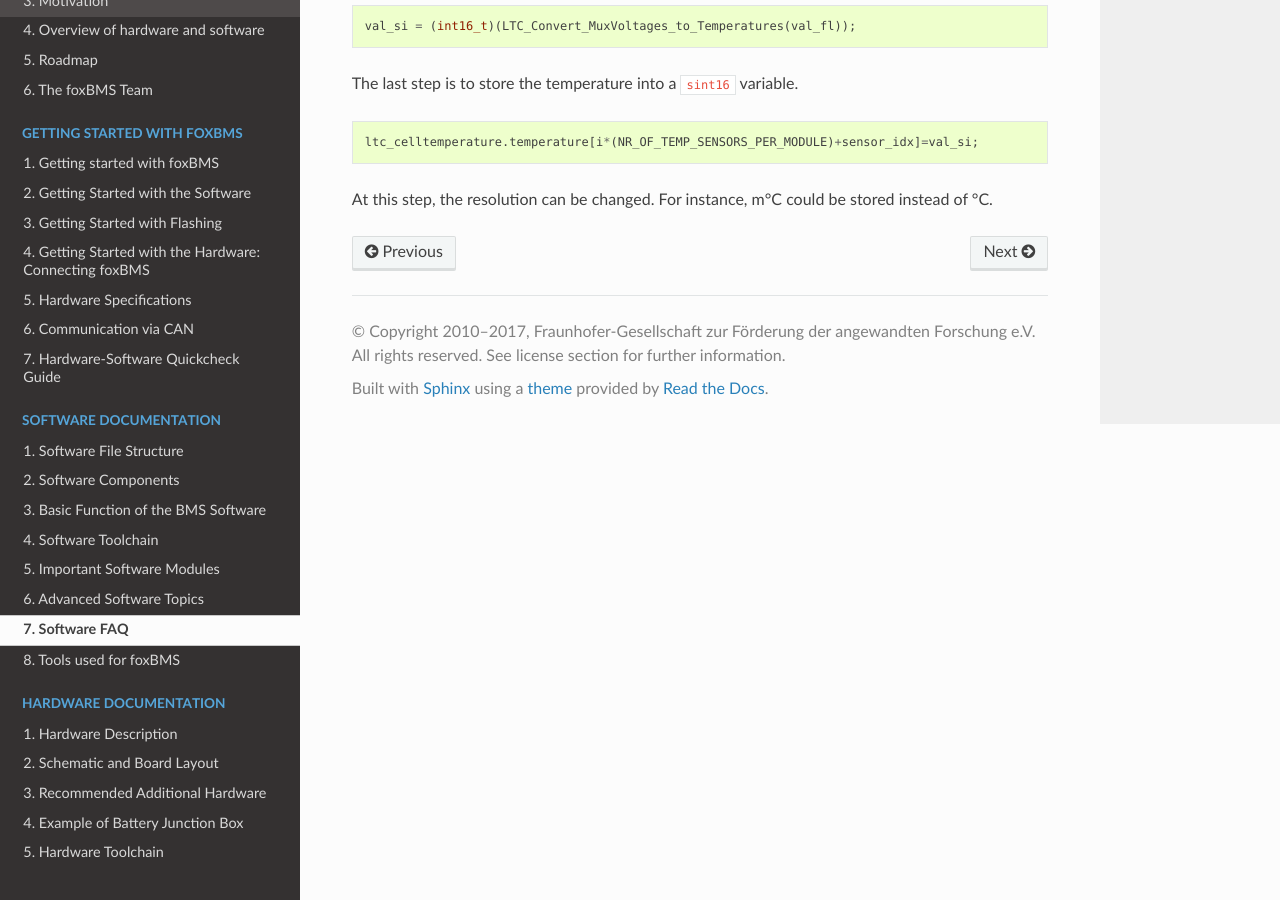
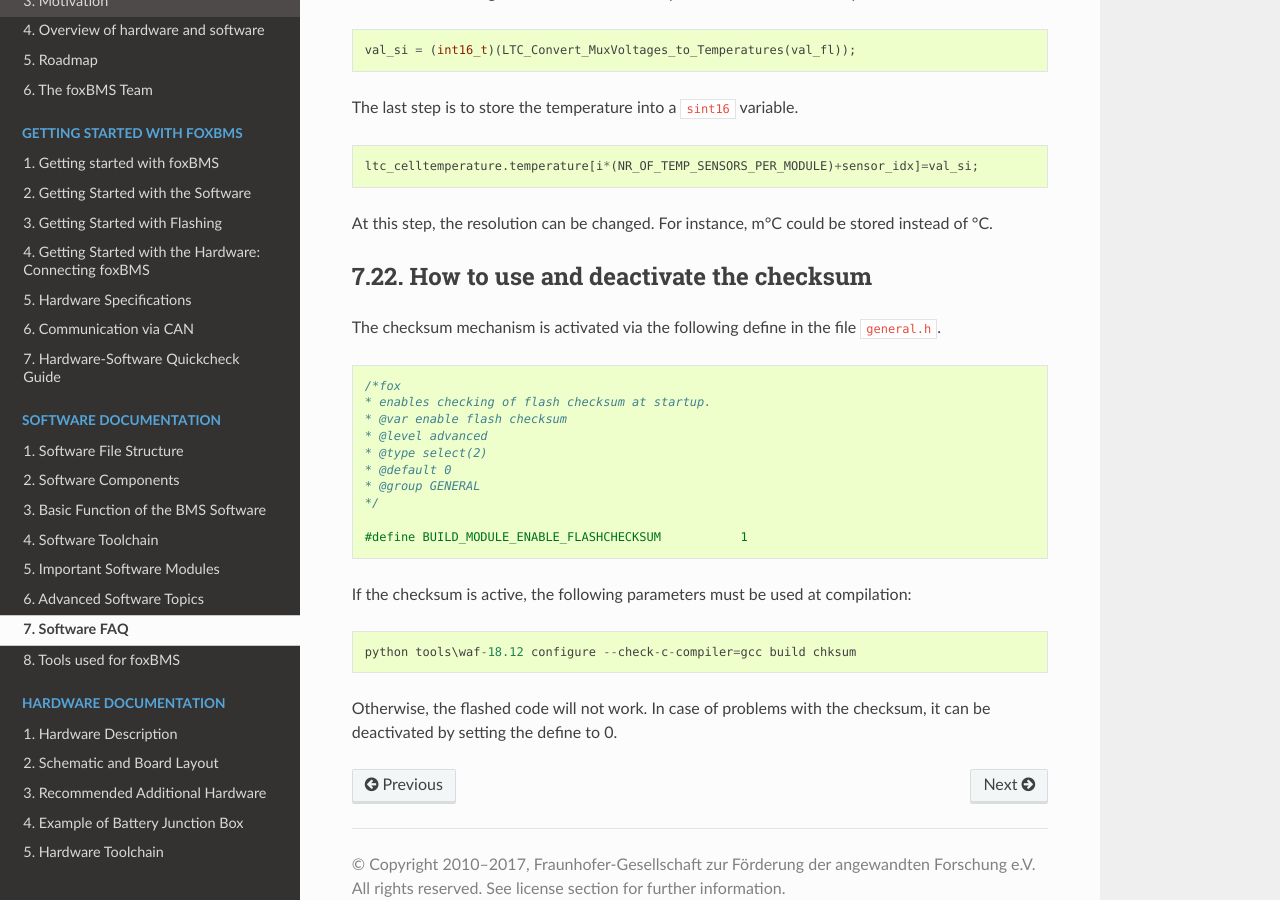
Before and after one commit to foxBMS/foxBMS-documentation, a Sphinx documentation site: the page built from doc/sphinx/software/faq/faq.rst, in a window 1280 px wide and 900 px high, scrolled down 19984 px. Built offline with Sphinx 7.4.7 and the Read the Docs theme 2.0.0, drawn with Linux system fonts in a browser that asks for light colours; the version number could not be read and is left out; some of the changed text lies outside the part shown.

Commit message:
Added section on checksum activation in software FAQ.

```diff
--- a/doc/sphinx/software/faq/faq.rst
+++ b/doc/sphinx/software/faq/faq.rst
@@ -882,3 +882,33 @@ The last step is to store the temperature into a ``sint16`` variable.
     ltc_celltemperature.temperature[i*(NR_OF_TEMP_SENSORS_PER_MODULE)+sensor_idx]=val_si;
 
 At this step, the resolution can be changed. For instance, m°C could be stored instead of °C.
+
+
+.. _faq_checksum:
+
+How to use and deactivate the checksum
+--------------------------------------
+
+The checksum mechanism is activated via the following define in the file ``general.h``.
+
+.. code-block:: C
+
+    /*fox
+    * enables checking of flash checksum at startup.
+    * @var enable flash checksum
+    * @level advanced
+    * @type select(2)
+    * @default 0
+    * @group GENERAL
+    */
+
+    #define BUILD_MODULE_ENABLE_FLASHCHECKSUM           1
+
+If the checksum is active, the following parameters must be used at compilation:
+
+.. code-block:: Python
+
+    python tools\waf-18.12 configure --check-c-compiler=gcc build chksum
+
+Otherwise, the flashed code will not work.
+In case of problems with the checksum, it can be deactivated by setting the define to 0.
```
